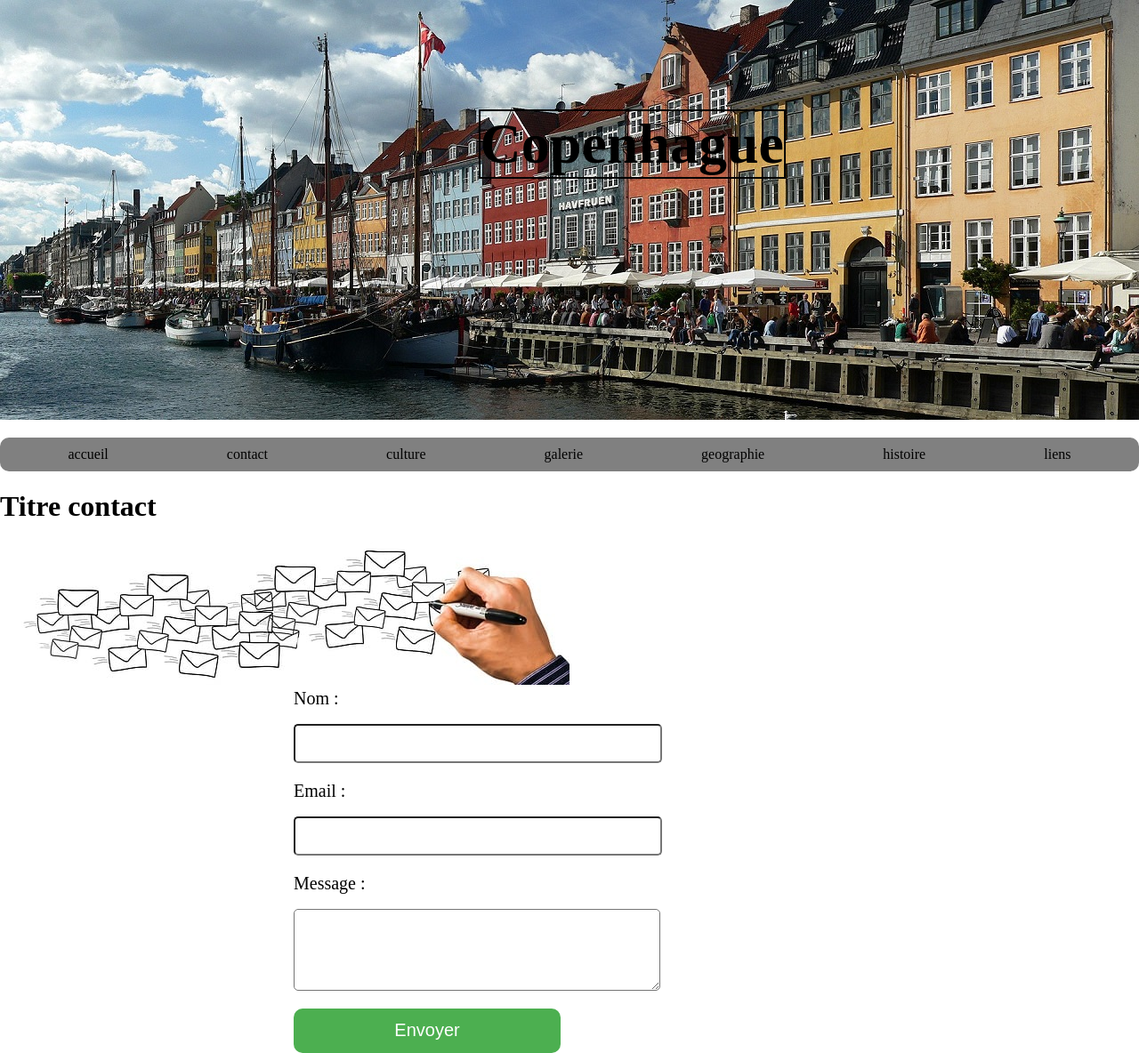
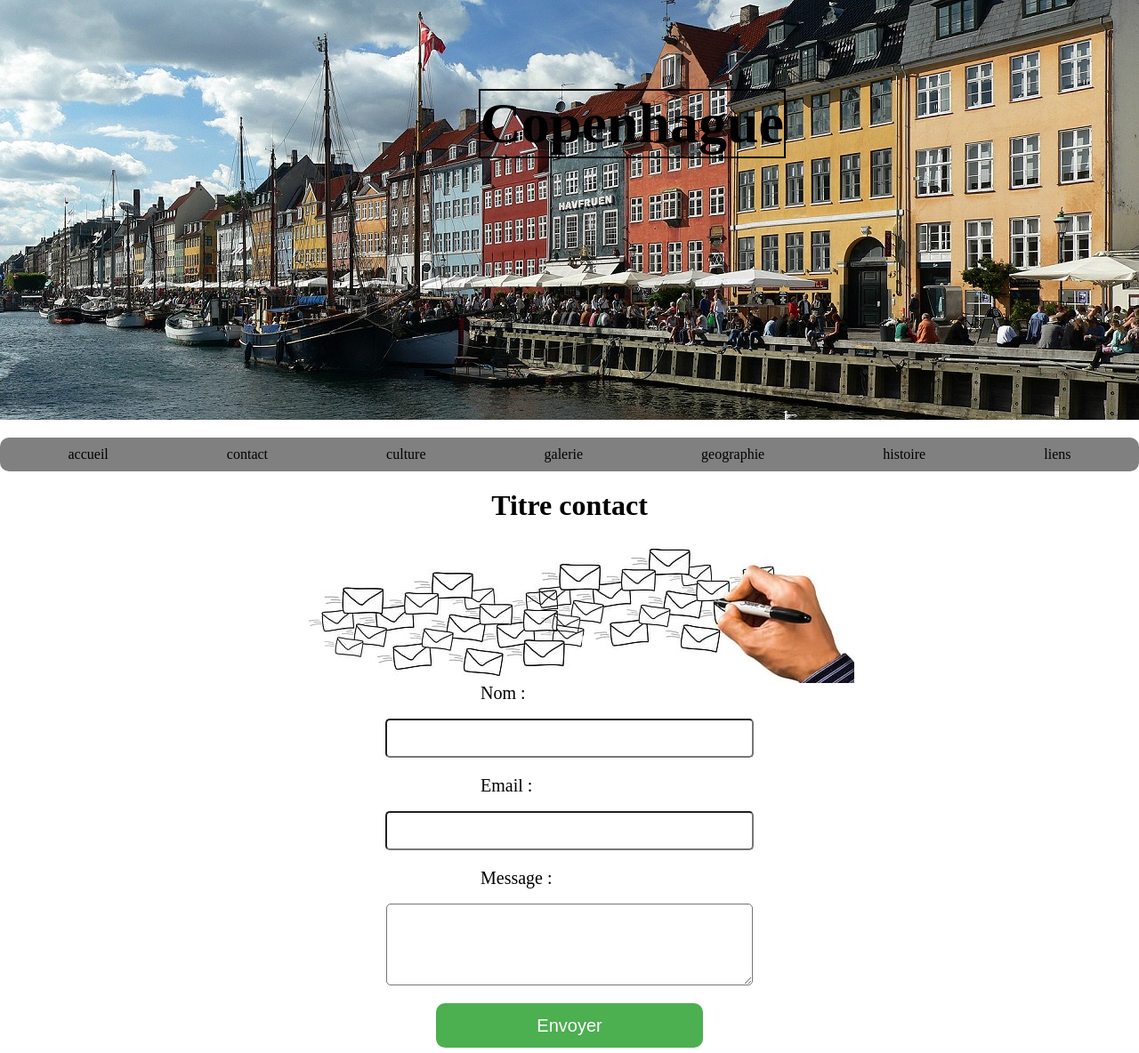
Before and after one commit to Nono1050/CopenhahTi1Web2025, a PHP site: page /templates/contact.php in a window 1280 px wide. Shown: the whole page at 89% size. Run offline with PHP 8.4, Linux system fonts and the light colour scheme.

Commit message:
centrage des elements

```diff
--- a/public/css/style.css
+++ b/public/css/style.css
@@ -6,14 +6,14 @@ body{
 
 
 
-.titreSurImage {
+.titreSurImage {  /* Titre sur l'image ne pas toucher car fais partie de la banniere.php */
     position: absolute;
     top: 10%;
     left: 42%;
     color: black;
     font-size: 4em;
     text-align: center;
-    border: 2px solid black; ;
+    border: 2px solid black;
 }
 
 .blasonDeLaVille {
@@ -47,6 +47,26 @@ body{
 .navbar  a:hover {
     color: tomato;
 }
+.contact{
+    display: flex;
+    flex-direction: column;
+    align-items: center;
+
+}
+.contact img{
+   width: 50%;
+
+}
+h1 {
+    text-align: center;
+    margin-top: 20px;
+    color: black;
+}
+
+
+
+
+
 table {
     width: 100%;
     border-collapse: collapse;
@@ -96,11 +116,8 @@ td img {
     text-decoration: underline;
 }
 
-body {
-    width: 1280px;
-    margin: 0 auto;
-    background-color: white;
-}
+
+
 
 .header {
     width: 1280px;
@@ -137,9 +154,11 @@ body {
 }
 
 .contact-form {
-    width: 620px;
-    margin: 0 auto;
+    width: 620px;;
     font-size: 20px;
+    display: flex;
+    flex-direction: column;
+    align-items: center;
 }
 
 .contact-form label {
@@ -182,3 +201,23 @@ body {
 .contact-form button:hover {
     background-color: forestgreen;
 }
+.culture{
+    display: flex;
+    flex-direction: column;
+    align-items: center;
+}
+.geographie{
+    display: flex;
+    flex-direction: column;
+    align-items: center;
+}
+.histoire{
+    display: flex;
+    flex-direction: column;
+    align-items: center;
+}
+.liens{
+    display: flex;
+    flex-direction: column;
+    align-items: center;
+}
--- a/templates/accueil.php
+++ b/templates/accueil.php
@@ -22,9 +22,9 @@ include 'inc/menu.php';
 Fondée au xe siècle par les Vikings, Copenhague est à l'origine un village de pêcheurs, fortifié en 1167. La ville devient la capitale du Royaume de Danemark dès le début du xve siècle. Au cours du xviie siècle, sous le règne du roi Christian IV, elle devient une des plus grandes villes d'Europe du Nord, renforçant son statut de capitale. Après avoir connu les ravages de la peste et de nombreux incendies au xviiie siècle, Copenhague voit se construire la vieille ville actuelle, et notamment le quartier de Frederiksstaden et des institutions comme le Théâtre royal danois ou l'Académie royale des beaux-arts. En partie détruite par les troupes de l'amiral Nelson lors de la bataille de Copenhague (1801), la ville est reconstruite dans un style néoclassique durant l'Âge d'or danois. L'urbanisme de Copenhague est rénové à la suite de la Seconde Guerre mondiale par le plan Finger, qui organise le développement industriel et urbain autour des cinq voies ferrées partant du centre-ville (Indre By).
 
 Copenhague est le siège du parlement national (le Folketing), du gouvernement et de la monarchie danoise ; plusieurs institutions se trouvent dans le château de Christiansborg. Elle est également le cœur industriel et financier du pays, accueillant les sièges sociaux des plus grandes entreprises danoises, comme Maersk, Novo Nordisk et la brasserie Carlsberg. Le niveau de vie y est très élevé et le PIB par habitant est parmi les plus importants au monde. Outre un dynamisme industriel dans les services et la pharmaceutique, l'économie de Copenhague est marquée par le développement des cleantechs, en lien avec l'objectif municipal de parvenir à la neutralité carbone d'ici 2025. Les transports en commun et l'usage du vélo sont très fortement développés.</p>
-<div class="blasonDeLaVille">
+                <div class="blasonDeLaVille">
                 <img src="img/armoiries_Copenhagen.svg.png" alt="">
                 </div>
-    <li><a href="https://fr.wikipedia.org/wiki/Copenhague" target="_blank">En savoir plus sur Copenhague</a></li>
+                <li><a href="https://fr.wikipedia.org/wiki/Copenhague" target="_blank">En savoir plus sur Copenhague</a></li>
 </body>
 </html>
--- a/templates/contact.php
+++ b/templates/contact.php
@@ -1,11 +1,13 @@
 <!DOCTYPE html>
 <html lang="en">
+
 <head>
     <link rel="stylesheet" href="css/style.css">
     <meta charset="UTF-8">
     <meta name="viewport" content="width=device-width, initial-scale=1.0">
     <title>contact</title>
 </head>
+
 <body>
     <?php
     include 'inc/banniere.php';
@@ -14,7 +16,9 @@ include 'inc/banniere.php';
     include 'inc/menu.php';
     ?>
     <h1> Titre contact</h1>
+    <div class="contact">
         <img src="img/contacts.jpg" alt="">
+
 
         <form class="contact-form">
             <label for="name">Nom :</label>
@@ -29,5 +33,7 @@ include 'inc/banniere.php';
             <button type="submit">Envoyer</button>
         </form>
     </div>
+
 </body>
+
 </html>
--- a/templates/culture.php
+++ b/templates/culture.php
@@ -14,7 +14,9 @@ include 'inc/banniere.php';
 include 'inc/menu.php';
 ?>
                     <h1>Titre culture</h1>
+                    <div class="culture">
                     <img src="img/culture.jpg" alt="">
+                    </div>
 
     <p>Bibliothèques
 
--- a/templates/geographie.php
+++ b/templates/geographie.php
@@ -14,7 +14,9 @@ include 'inc/banniere.php';
 include 'inc/menu.php';
 ?>
                         <h1>Titre geographie</h1>
+                        <div class="geographie">
                         <img src="img/geographie.png" alt="">
+                        </div>
 
     <p>La ville de Copenhague est située sur la côte orientale de l'île de Seeland, mais aussi sur l'île plus petite d'Amager, laquelle se trouve face au détroit d'Øresund, qui relie la mer du Nord à la mer Baltique et sépare le Danemark de la Suède.
 
--- a/templates/histoire.php
+++ b/templates/histoire.php
@@ -14,7 +14,9 @@ include 'inc/banniere.php';
 include 'inc/menu.php';
 ?>
                             <h1>Titre histoire</h1>
+                            <div class="histoire">
                             <img src="img/histoire.png" alt="">
+                            </div>
 
     <p>Préhistoire
 
--- a/templates/liens.php
+++ b/templates/liens.php
@@ -14,7 +14,9 @@ include 'inc/banniere.php';
 include 'inc/menu.php';
 ?>
                         <h1> Titre liens</h1>
+                        <div class="liens">
                         <img src="img/liens.jpg" alt="">
+                        </div>
 
     <div class="capital-links">
         <a href="#" target="_blank">Berlin</a>
```
Lines whose indentation alone changed are shown as unchanged.
